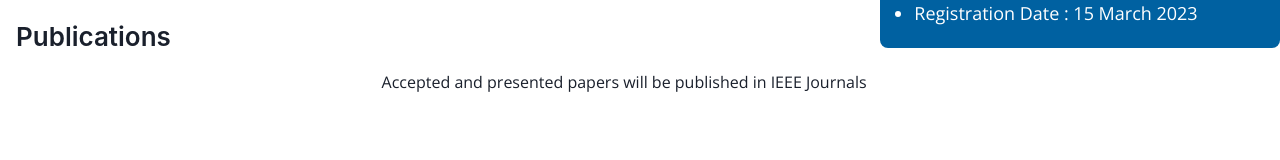
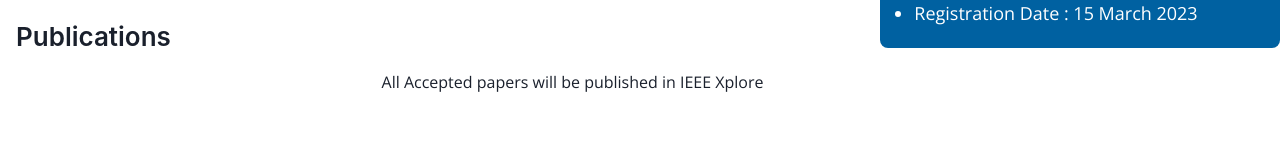
Before and after one commit to DarkPhoenix2704/iciet-v2, a React app: page /publication in a window 1280 px wide. Shown: the part 432-592 px from the top of the page. Built offline with nearby package versions, Linux system fonts and the light colour scheme.

Commit message:
fix corrections

```diff
--- a/src/pages/Publications.tsx
+++ b/src/pages/Publications.tsx
@@ -9,7 +9,7 @@ const Publications = () => (
         </Heading>
         <Container minH="xl" minW="fit-content">
             <Text fontSize="16px" marginBlock="18px" lineHeight="25px" textAlign="left">
-                Accepted and presented papers will be published in IEEE Journals
+                All Accepted papers will be published in IEEE Xplore
             </Text>
         </Container>
     </Layout>
```
